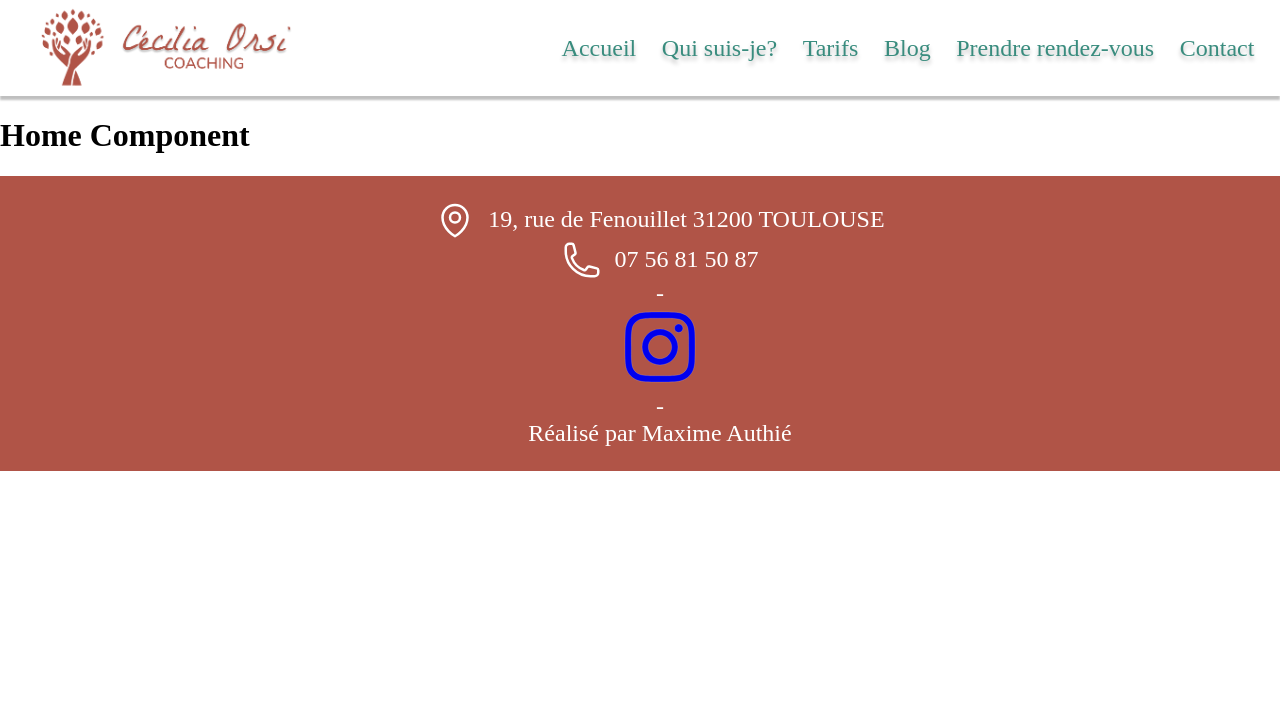
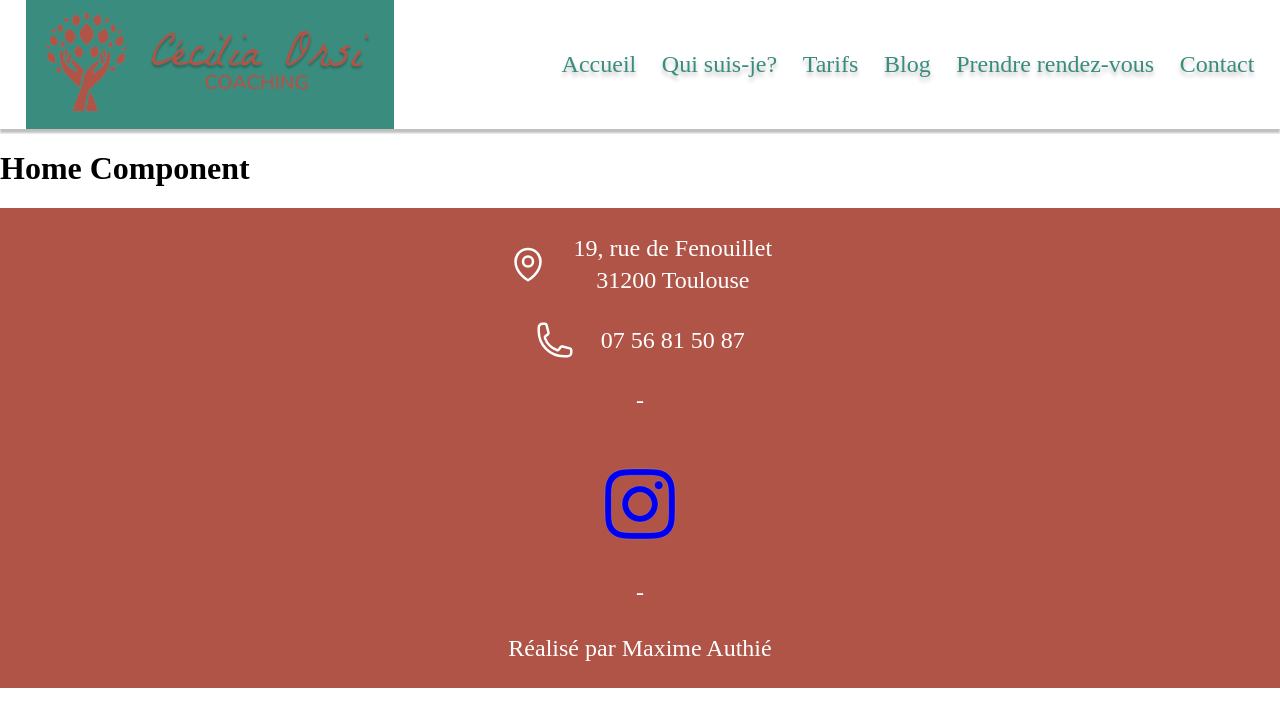
Before and after one commit to MaximeAuthie/cecilia_orsi_coaching_front, a Nuxt app: page / in a window 1280 px wide. Shown: the top 726 px of the page. Built offline with nearby package versions, Linux system fonts and the light colour scheme; a web font is replaced by a local one.

Commit message:
Modif CSS + nuxtlink

```diff
--- a/components/footerComponent.vue
+++ b/components/footerComponent.vue
@@ -7,7 +7,8 @@
                         <path stroke-linecap="round" stroke-linejoin="round" d="M15 10.5a3 3 0 11-6 0 3 3 0 016 0z" />
                         <path stroke-linecap="round" stroke-linejoin="round" d="M19.5 10.5c0 7.142-7.5 11.25-7.5 11.25S4.5 17.642 4.5 10.5a7.5 7.5 0 1115 0z" />
                     </svg>
-                    19, rue de Fenouillet 31200 TOULOUSE
+                    19, rue de Fenouillet <br>
+                    31200 Toulouse
                 </li>
                 <li class="footer_nav_list_item">
                     <svg xmlns="http://www.w3.org/2000/svg" fill="none" viewBox="0 0 24 24" stroke-width="1.5" stroke="currentColor" class="w-6 h-6">
@@ -22,11 +23,11 @@
                     <nuxt-link to="/legalInformations"></nuxt-link>
                 </li>
                 <li class="footer_nav_list_item">
-                    <a class="footer_nav_list_item_instagram" href="https://www.instagram.com/cecilia_orsi_coaching/" alt="Mon instagram">
+                    <nuxt-link class="footer_nav_list_item_instagram" to="https://www.instagram.com/cecilia_orsi_coaching/" target="_blank" rel="external">
                         <svg xmlns="http://www.w3.org/2000/svg" width="32" height="32" viewBox="0 0 448 512">
                             <path fill="currentColor" d="M224.1 141c-63.6 0-114.9 51.3-114.9 114.9s51.3 114.9 114.9 114.9S339 319.5 339 255.9S287.7 141 224.1 141zm0 189.6c-41.1 0-74.7-33.5-74.7-74.7s33.5-74.7 74.7-74.7s74.7 33.5 74.7 74.7s-33.6 74.7-74.7 74.7zm146.4-194.3c0 14.9-12 26.8-26.8 26.8c-14.9 0-26.8-12-26.8-26.8s12-26.8 26.8-26.8s26.8 12 26.8 26.8zm76.1 27.2c-1.7-35.9-9.9-67.7-36.2-93.9c-26.2-26.2-58-34.4-93.9-36.2c-37-2.1-147.9-2.1-184.9 0c-35.8 1.7-67.6 9.9-93.9 36.1s-34.4 58-36.2 93.9c-2.1 37-2.1 147.9 0 184.9c1.7 35.9 9.9 67.7 36.2 93.9s58 34.4 93.9 36.2c37 2.1 147.9 2.1 184.9 0c35.9-1.7 67.7-9.9 93.9-36.2c26.2-26.2 34.4-58 36.2-93.9c2.1-37 2.1-147.8 0-184.8zM398.8 388c-7.8 19.6-22.9 34.7-42.6 42.6c-29.5 11.7-99.5 9-132.1 9s-102.7 2.6-132.1-9c-19.6-7.8-34.7-22.9-42.6-42.6c-11.7-29.5-9-99.5-9-132.1s-2.6-102.7 9-132.1c7.8-19.6 22.9-34.7 42.6-42.6c29.5-11.7 99.5-9 132.1-9s102.7-2.6 132.1 9c19.6 7.8 34.7 22.9 42.6 42.6c11.7 29.5 9 99.5 9 132.1s2.7 102.7-9 132.1z"/>
                         </svg>
-                    </a>
+                    </nuxt-link>
                 </li>
                 <li class="footer_nav_list_item">
                     -
@@ -57,18 +58,23 @@ footer {
     font-family: 'La Belle Aurore', cursive;
     font-size: 1.5em;
     color: #FFFFFF;
+    margin-top: 2vh;
+    padding: 0;
+    text-align: center;
 }
 .footer_nav_list_item {
     display: flex;
     flex-direction: row;
     align-items: center;
     justify-content: center;
+    line-height: 4vh;
+    margin-top: 3vh;
 }
 .footer_nav_list_item svg {
     stroke: #FFFFFF;
     width: 5vh;
     height: 5vh;
-    margin-right: 1vw;
+    margin-right: 2vw;
 }
 .footer_nav_list_item_instagram svg {
     stroke: #FFFFFF;
--- a/components/headerComponent.vue
+++ b/components/headerComponent.vue
@@ -1,7 +1,9 @@
 <template>
     <header>
         <div class="header_logo">
+            <nuxt-link to="/">
                 <img src="/logo_header.png" alt="Cécilia Orsi Coaching">
+            </nuxt-link>
         </div>
         <nav :class="actualClass">
             <div class="header_nav_logo">
@@ -52,18 +54,21 @@
 </script>
 
 <style scoped>
+
+
+
     header {
         position: sticky;
-    z-index: 10;
         top: 0px;
         display: flex;
         flex-direction: row;
         justify-content: space-between;
         align-items: center;
         width: calc(100%-4vw);
-    height: 15vh;
+        height: var(--mobile-header-height);
         padding: 0 2vw;
         box-shadow: 0 4px 2px rgba(0, 0, 0, 0.25);
+        background-color: white;
     }
 
     .header_logo {
@@ -74,7 +79,7 @@ header {
     }
 
     .header_logo img {
-   max-height: 100%;
+        max-height: var(--mobile-header-height);
         max-width: 100%;
     }
 
@@ -186,14 +191,16 @@ header {
 
     @media screen and (min-width: 1210px) {
         header {
-        max-height: 12vh;
+            max-height: var(--computer-header-height);
         }
         .header_logo {
             max-width: 30%;
+            max-height: 100%;
+            background-color: #398C7E;
         }
         .header_logo img {
-        max-height: 100%;
-        width: auto;
+            max-height: var(--computer-header-height);
+            max-width: 100%;
         }
 
         .header_nav {
```
Lines whose indentation alone changed are shown as unchanged.
